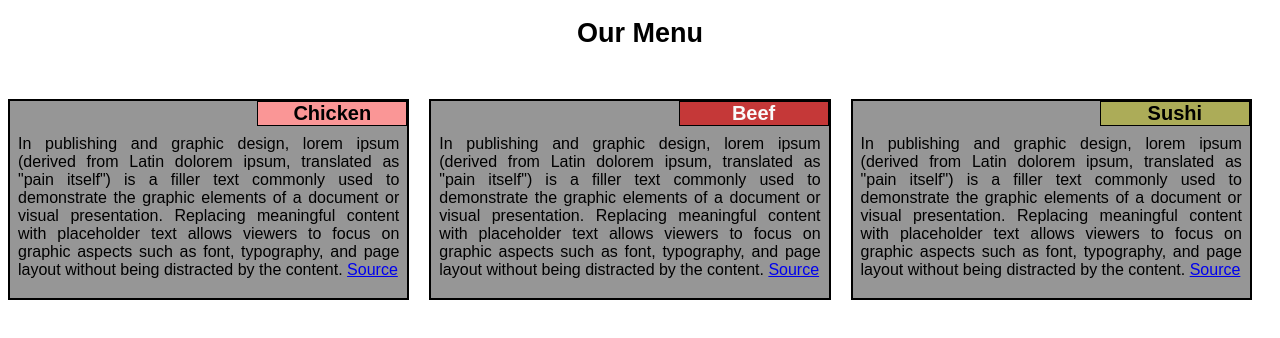
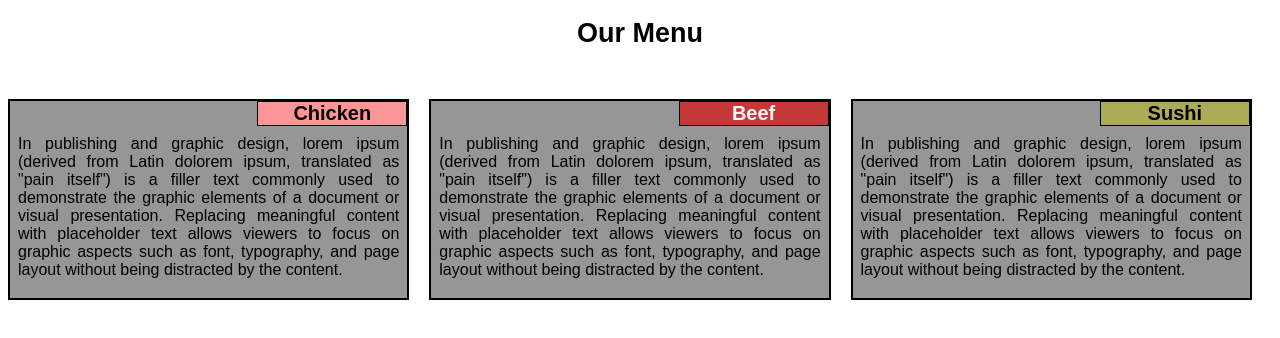
Before and after one commit to eljoulali/modle2, a plain HTML site: page module2/modle2index.html in a window 1280 px wide. Drawn offline with Linux system fonts and the light colour scheme.

Commit message:
2 nd modification

```diff
--- a/module2/modle2index.html
+++ b/module2/modle2index.html
@@ -12,19 +12,19 @@
 	<div class='col-lg-4 col-md-6 sx-12'>
 		<div class='section'>
 			<span id='nr1'>Chicken</span>
-				<p>In publishing and graphic design, lorem ipsum (derived from Latin dolorem ipsum, translated as "pain itself") is a filler text commonly used to demonstrate the graphic elements of a document or visual presentation. Replacing meaningful content with placeholder text allows viewers to focus on graphic aspects such as font, typography, and page layout without being distracted by the content. <a href='https://en.wikipedia.org/wiki/Lorem_ipsum' target='blank' title='Source'>Source</a></p>
+				<p>In publishing and graphic design, lorem ipsum (derived from Latin dolorem ipsum, translated as "pain itself") is a filler text commonly used to demonstrate the graphic elements of a document or visual presentation. Replacing meaningful content with placeholder text allows viewers to focus on graphic aspects such as font, typography, and page layout without being distracted by the content.</p>
 		</div>
 	</div>
 	<div class='col-lg-4 col-md-6 sx-12'>
 		<div class='section'>
 			<span id='nr2'>Beef</span>
-				<p>In publishing and graphic design, lorem ipsum (derived from Latin dolorem ipsum, translated as "pain itself") is a filler text commonly used to demonstrate the graphic elements of a document or visual presentation. Replacing meaningful content with placeholder text allows viewers to focus on graphic aspects such as font, typography, and page layout without being distracted by the content. <a href='https://en.wikipedia.org/wiki/Lorem_ipsum' target='blank' title='Source'>Source</a></p>
+				<p>In publishing and graphic design, lorem ipsum (derived from Latin dolorem ipsum, translated as "pain itself") is a filler text commonly used to demonstrate the graphic elements of a document or visual presentation. Replacing meaningful content with placeholder text allows viewers to focus on graphic aspects such as font, typography, and page layout without being distracted by the content. </p>
 		</div>
 	</div>
 	<div class='col-lg-4 col-md-12 sx-12'>
 		<div class='section'>
 			<span id='nr3'>Sushi</span>
-				<p>In publishing and graphic design, lorem ipsum (derived from Latin dolorem ipsum, translated as "pain itself") is a filler text commonly used to demonstrate the graphic elements of a document or visual presentation. Replacing meaningful content with placeholder text allows viewers to focus on graphic aspects such as font, typography, and page layout without being distracted by the content. <a href='https://en.wikipedia.org/wiki/Lorem_ipsum' target='blank' title='Source'>Source</a></p>
+				<p>In publishing and graphic design, lorem ipsum (derived from Latin dolorem ipsum, translated as "pain itself") is a filler text commonly used to demonstrate the graphic elements of a document or visual presentation. Replacing meaningful content with placeholder text allows viewers to focus on graphic aspects such as font, typography, and page layout without being distracted by the content. </p>
 		</div>
 	</div>
 </div>
```
